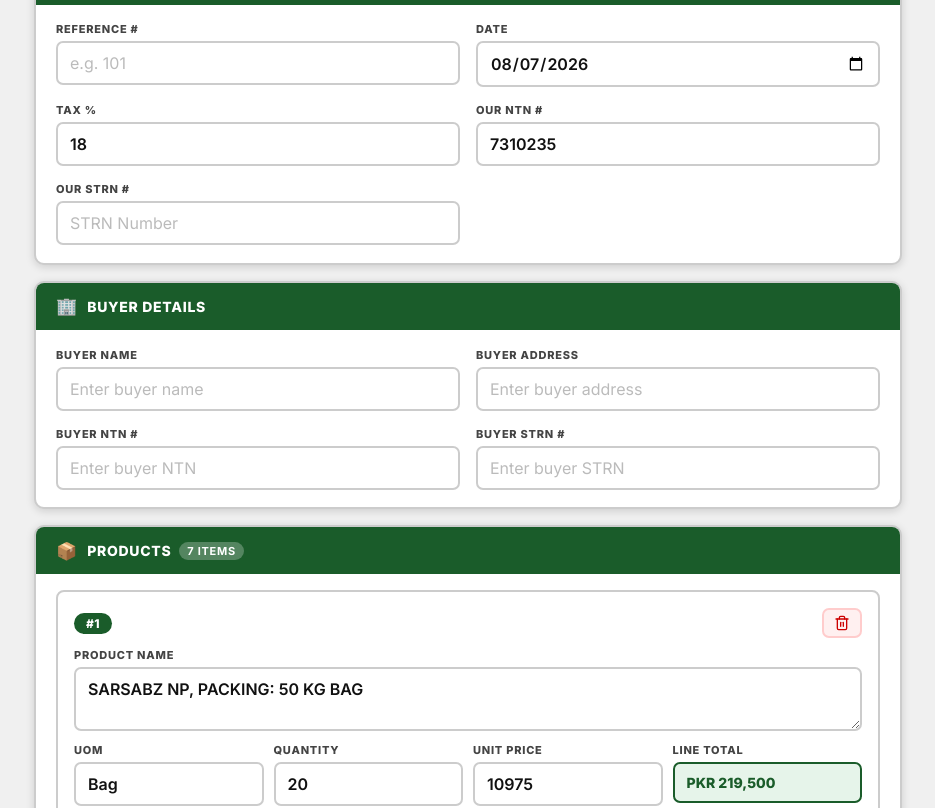
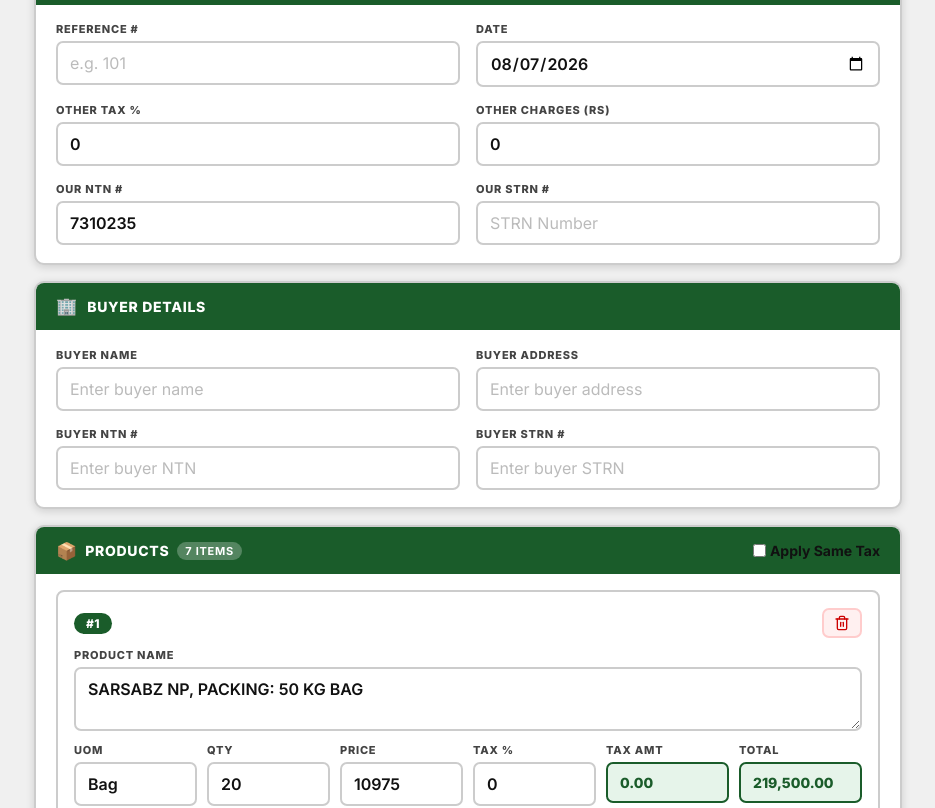
Before and after one commit to ranaaalihaider/Rehman-Agro-Invoice-Generator, a React (Vite) app: page / in a window 1280 px wide. Shown: the part 220-1028 px from the top of the page, without its empty margins (172-1107 px from the left). Built offline with nearby package versions, Linux system fonts and the light colour scheme.

Commit message:
Add product tax and other tax fields

```diff
--- a/src/App.jsx
+++ b/src/App.jsx
@@ -12,7 +12,10 @@
   const [refNum, setRefNum] = useState('');
   const today = new Date().toISOString().split('T')[0];
   const [date, setDate] = useState(today);
-  const [taxPercent, setTaxPercent] = useState(18);
+  const [applySameTax, setApplySameTax] = useState(false);
+  const [sameTaxPercent, setSameTaxPercent] = useState(0);
+  const [otherTaxPercent, setOtherTaxPercent] = useState(0);
+  const [otherCharges, setOtherCharges] = useState(0);
   const [ntnNumber, setNtnNumber] = useState('7310235');
   const [strnNumber, setStrnNumber] = useState('');
   const [buyerName, setBuyerName] = useState('');
@@ -21,23 +24,39 @@
   const [buyerNtn, setBuyerNtn] = useState('');
   const [buyerStrn, setBuyerStrn] = useState('');
   const [products, setProducts] = useState([
-    { id: 1, name: 'SARSABZ NP, PACKING: 50 KG BAG', uom: 'Bag', qty: 20, price: 10975 },
-    { id: 2, name: 'UREA, PACKING: 50KG/BAG, MAKE: ENGRO/FFC', uom: 'Bag', qty: 20, price: 4800 },
-    { id: 3, name: 'PAKARAB CAN, PACKING: 50KG/BAG', uom: 'Bag', qty: 20, price: 4375 },
-    { id: 4, name: 'ENGRO ZARKHEZ PLUS (8:23:18), PACKING 50KG/BAG', uom: 'Bag', qty: 30, price: 12310 },
-    { id: 5, name: 'SOP, PACKING: 25KG/BAG', uom: 'Bag', qty: 20, price: 8670 },
-    { id: 6, name: 'ZINC 33%', uom: 'Kgs', qty: 150, price: 570 },
-    { id: 7, name: 'FERTERA FMC MAKE: FMC', uom: 'Kgs', qty: 160, price: 380 },
+    { id: 1, name: 'SARSABZ NP, PACKING: 50 KG BAG', uom: 'Bag', qty: 20, price: 10975, tax: 0 },
+    { id: 2, name: 'UREA, PACKING: 50KG/BAG, MAKE: ENGRO/FFC', uom: 'Bag', qty: 20, price: 4800, tax: 0 },
+    { id: 3, name: 'PAKARAB CAN, PACKING: 50KG/BAG', uom: 'Bag', qty: 20, price: 4375, tax: 0 },
+    { id: 4, name: 'ENGRO ZARKHEZ PLUS (8:23:18), PACKING 50KG/BAG', uom: 'Bag', qty: 30, price: 12310, tax: 0 },
+    { id: 5, name: 'SOP, PACKING: 25KG/BAG', uom: 'Bag', qty: 20, price: 8670, tax: 0 },
+    { id: 6, name: 'ZINC 33%', uom: 'Kgs', qty: 150, price: 570, tax: 0 },
+    { id: 7, name: 'FERTERA FMC MAKE: FMC', uom: 'Kgs', qty: 160, price: 380, tax: 0 },
   ]);
 
   const invoiceRef = useRef(null);
 
   const addProduct = () => {
-    setProducts([...products, { id: Date.now(), name: '', uom: 'Nos', qty: 1, price: 0 }]);
+    setProducts([...products, { id: Date.now(), name: '', uom: 'Nos', qty: 1, price: 0, tax: applySameTax ? sameTaxPercent : 0 }]);
   };
 
   const updateProduct = (id, field, value) => {
     setProducts(products.map(p => p.id === id ? { ...p, [field]: value } : p));
+  };
+
+  const handleApplySameTaxToggle = (e) => {
+    const isChecked = e.target.checked;
+    setApplySameTax(isChecked);
+    if (isChecked) {
+      setProducts(products.map(p => ({ ...p, tax: sameTaxPercent })));
+    }
+  };
+
+  const handleSameTaxChange = (e) => {
+    const val = Number(e.target.value);
+    setSameTaxPercent(val);
+    if (applySameTax) {
+      setProducts(products.map(p => ({ ...p, tax: val })));
+    }
   };
 
   const removeProduct = (id) => {
@@ -45,8 +64,9 @@
   };
 
   const subTotal = products.reduce((sum, p) => sum + (p.qty * p.price), 0);
-  const taxAmount = subTotal * (taxPercent / 100);
-  const grandTotal = subTotal + taxAmount;
+  const totalProductTax = products.reduce((sum, p) => sum + (p.qty * p.price * (p.tax / 100)), 0);
+  const otherTaxAmount = subTotal * (otherTaxPercent / 100);
+  const grandTotal = subTotal + totalProductTax + otherTaxAmount + otherCharges;
 
   const fmt = (n) => n.toLocaleString(undefined, { minimumFractionDigits: 2, maximumFractionDigits: 2 });
 
@@ -167,8 +187,12 @@
                   <input className="field-input" type="date" value={date} onChange={e => setDate(e.target.value)} />
                 </div>
                 <div className="field">
-                  <label className="field-label">Tax %</label>
-                  <input className="field-input" type="number" value={taxPercent} onChange={e => setTaxPercent(Number(e.target.value))} />
+                  <label className="field-label">Other Tax %</label>
+                  <input className="field-input" type="number" value={otherTaxPercent} onChange={e => setOtherTaxPercent(Number(e.target.value))} />
+                </div>
+                <div className="field">
+                  <label className="field-label">Other Charges (Rs)</label>
+                  <input className="field-input" type="number" value={otherCharges} onChange={e => setOtherCharges(Number(e.target.value))} />
                 </div>
                 <div className="field">
                   <label className="field-label">Our NTN #</label>
@@ -209,9 +233,27 @@
 
             {/* Products Card */}
             <section className="form-card">
-              <div className="form-card-header">
-                <span className="form-card-icon">📦</span>
-                <h2 className="form-card-title">Products <span className="product-count">{products.length} item{products.length !== 1 ? 's' : ''}</span></h2>
+              <div className="form-card-header" style={{ display: 'flex', justifyContent: 'space-between', alignItems: 'center' }}>
+                <div style={{ display: 'flex', alignItems: 'center', gap: '8px' }}>
+                  <span className="form-card-icon">📦</span>
+                  <h2 className="form-card-title">Products <span className="product-count">{products.length} item{products.length !== 1 ? 's' : ''}</span></h2>
+                </div>
+                <div style={{ display: 'flex', alignItems: 'center', gap: '12px', fontSize: '14px' }}>
+                  <label style={{ display: 'flex', alignItems: 'center', gap: '4px', cursor: 'pointer', fontWeight: 'bold' }}>
+                    <input type="checkbox" checked={applySameTax} onChange={handleApplySameTaxToggle} />
+                    Apply Same Tax
+                  </label>
+                  {applySameTax && (
+                    <input
+                      type="number"
+                      className="field-input"
+                      style={{ width: '80px', padding: '4px 8px' }}
+                      value={sameTaxPercent}
+                      onChange={handleSameTaxChange}
+                      placeholder="Tax %"
+                    />
+                  )}
+                </div>
               </div>
 
               <div className="products-list">
@@ -234,22 +276,30 @@
                         style={{ resize: 'vertical', minHeight: '60px' }}
                       />
                     </div>
-                    <div className="product-meta-grid">
+                    <div className="product-meta-grid" style={{ gridTemplateColumns: 'repeat(auto-fit, minmax(100px, 1fr))' }}>
                       <div className="field">
                         <label className="field-label">UOM</label>
                         <input className="field-input" type="text" value={p.uom} onChange={e => updateProduct(p.id, 'uom', e.target.value)} />
                       </div>
                       <div className="field">
-                        <label className="field-label">Quantity</label>
+                        <label className="field-label">Qty</label>
                         <input className="field-input" type="number" value={p.qty} onChange={e => updateProduct(p.id, 'qty', Number(e.target.value))} />
                       </div>
                       <div className="field">
-                        <label className="field-label">Unit Price</label>
+                        <label className="field-label">Price</label>
                         <input className="field-input" type="number" value={p.price} onChange={e => updateProduct(p.id, 'price', Number(e.target.value))} />
                       </div>
                       <div className="field">
-                        <label className="field-label">Line Total</label>
-                        <div className="line-total">PKR {(p.qty * p.price).toLocaleString()}</div>
+                        <label className="field-label">Tax %</label>
+                        <input className="field-input" type="number" value={p.tax} onChange={e => updateProduct(p.id, 'tax', Number(e.target.value))} disabled={applySameTax} />
+                      </div>
+                      <div className="field">
+                        <label className="field-label">Tax Amt</label>
+                        <div className="line-total">{(p.qty * p.price * (p.tax / 100)).toLocaleString(undefined, { minimumFractionDigits: 2, maximumFractionDigits: 2 })}</div>
+                      </div>
+                      <div className="field">
+                        <label className="field-label">Total</label>
+                        <div className="line-total">{(p.qty * p.price + (p.qty * p.price * (p.tax / 100))).toLocaleString(undefined, { minimumFractionDigits: 2, maximumFractionDigits: 2 })}</div>
                       </div>
                     </div>
                   </div>
@@ -308,9 +358,21 @@
                 <span>PKR {fmt(subTotal)}</span>
               </div>
               <div className="summary-row">
-                <span>Tax ({taxPercent}%)</span>
-                <span>PKR {fmt(taxAmount)}</span>
+                <span>Total Tax Amount</span>
+                <span>PKR {fmt(totalProductTax)}</span>
               </div>
+              {otherTaxPercent > 0 && (
+                <div className="summary-row">
+                  <span>Other Tax ({otherTaxPercent}%)</span>
+                  <span>PKR {fmt(otherTaxAmount)}</span>
+                </div>
+              )}
+              {otherCharges > 0 && (
+                <div className="summary-row">
+                  <span>Other Charges</span>
+                  <span>PKR {fmt(otherCharges)}</span>
+                </div>
+              )}
               <div className="summary-row grand-total-row">
                 <span>Grand Total</span>
                 <span>PKR {fmt(grandTotal)}</span>
@@ -375,6 +437,8 @@
                     <th>UOM</th>
                     <th>Qty</th>
                     <th>Price</th>
+                    <th>Tax %</th>
+                    <th>Tax Amt</th>
                     <th>Total</th>
                   </tr>
                 </thead>
@@ -402,7 +466,7 @@
                 </tbody>
                 <tfoot>
                   <tr>
-                    <td colSpan="4" style={{ border: 'none', borderRight: '1px solid #ccc', verticalAlign: 'bottom', paddingBottom: '4px' }}>
+                    <td colSpan="6" style={{ border: 'none', borderRight: '1px solid #ccc', verticalAlign: 'bottom', paddingBottom: '4px' }}>
                       {signature && (
                         <div style={{ display: 'flex', alignItems: 'flex-end', gap: '8px', fontFamily: '"Times New Roman", Times, serif' }}>
                           <span style={{ fontWeight: 'bold', fontSize: '14px', whiteSpace: 'nowrap', paddingBottom: '2px' }}>Seller Signatures :</span>
@@ -420,12 +484,26 @@
                     <td style={{ fontWeight: 'bold', textAlign: 'right', paddingRight: '15px' }}>{fmt(subTotal)}</td>
                   </tr>
                   <tr>
-                    <td colSpan="4" style={{ border: 'none', borderRight: '1px solid #ccc' }}></td>
-                    <td style={{ fontWeight: 'bold', textAlign: 'right', paddingRight: '15px' }}>Tax ({taxPercent}%)</td>
-                    <td style={{ fontWeight: 'bold', textAlign: 'right', paddingRight: '15px' }}>{fmt(taxAmount)}</td>
+                    <td colSpan="6" style={{ border: 'none', borderRight: '1px solid #ccc' }}></td>
+                    <td style={{ fontWeight: 'bold', textAlign: 'right', paddingRight: '15px' }}>Total Tax Amount</td>
+                    <td style={{ fontWeight: 'bold', textAlign: 'right', paddingRight: '15px' }}>{fmt(totalProductTax)}</td>
                   </tr>
+                  {otherTaxPercent > 0 && (
                   <tr>
-                    <td colSpan="4" style={{ border: 'none' }}></td>
+                    <td colSpan="6" style={{ border: 'none', borderRight: '1px solid #ccc' }}></td>
+                    <td style={{ fontWeight: 'bold', textAlign: 'right', paddingRight: '15px' }}>Other Tax ({otherTaxPercent}%)</td>
+                    <td style={{ fontWeight: 'bold', textAlign: 'right', paddingRight: '15px' }}>{fmt(otherTaxAmount)}</td>
+                  </tr>
+                  )}
+                  {otherCharges > 0 && (
+                  <tr>
+                    <td colSpan="6" style={{ border: 'none', borderRight: '1px solid #ccc' }}></td>
+                    <td style={{ fontWeight: 'bold', textAlign: 'right', paddingRight: '15px' }}>Other Charges</td>
+                    <td style={{ fontWeight: 'bold', textAlign: 'right', paddingRight: '15px' }}>{fmt(otherCharges)}</td>
+                  </tr>
+                  )}
+                  <tr>
+                    <td colSpan="6" style={{ border: 'none' }}></td>
                     <td style={{ fontWeight: 'bold', textAlign: 'right', paddingRight: '15px', fontSize: '16px', color: '#000', borderTop: '2px solid #000', borderBottom: '2px double #000' }}>GRAND TOTAL</td>
                     <td style={{ fontWeight: 'bold', textAlign: 'right', paddingRight: '15px', fontSize: '16px', color: '#000', borderTop: '2px solid #000', borderBottom: '2px double #000' }}>{fmt(grandTotal)}</td>
                   </tr>
@@ -468,9 +546,15 @@
               )}
               <table className="invoice-table">
                 <thead><tr>
-                  <th style={{ width: '40px' }}>No.</th>
-                  <th>Product</th><th>UOM</th><th>Qty</th><th>Price</th><th>Total</th>
-                </tr></thead>
+                    <th style={{ width: '40px' }}>No.</th>
+                    <th>Product</th>
+                    <th>UOM</th>
+                    <th>Qty</th>
+                    <th>Price</th>
+                    <th>Tax %</th>
+                    <th>Tax Amt</th>
+                    <th>Total</th>
+                  </tr></thead>
                 <tbody>
                   {products.map((p, idx) => (
                     <tr key={p.id}>
@@ -492,7 +576,7 @@
                 </tbody>
                 <tfoot>
                   <tr>
-                    <td colSpan="4" style={{ border: 'none', borderRight: '1px solid #ccc', verticalAlign: 'bottom', paddingBottom: '4px' }}>
+                    <td colSpan="6" style={{ border: 'none', borderRight: '1px solid #ccc', verticalAlign: 'bottom', paddingBottom: '4px' }}>
                       {signature && (
                         <div style={{ display: 'flex', alignItems: 'flex-end', gap: '8px', fontFamily: '"Times New Roman", Times, serif' }}>
                           <span style={{ fontWeight: 'bold', fontSize: '14px', whiteSpace: 'nowrap', paddingBottom: '2px' }}>Seller Signatures :</span>
@@ -510,12 +594,26 @@
                     <td style={{ fontWeight: 'bold', textAlign: 'right', paddingRight: '15px' }}>{fmt(subTotal)}</td>
                   </tr>
                   <tr>
-                    <td colSpan="4" style={{ border: 'none', borderRight: '1px solid #ccc' }}></td>
-                    <td style={{ fontWeight: 'bold', textAlign: 'right', paddingRight: '15px' }}>Tax ({taxPercent}%)</td>
-                    <td style={{ fontWeight: 'bold', textAlign: 'right', paddingRight: '15px' }}>{fmt(taxAmount)}</td>
+                    <td colSpan="6" style={{ border: 'none', borderRight: '1px solid #ccc' }}></td>
+                    <td style={{ fontWeight: 'bold', textAlign: 'right', paddingRight: '15px' }}>Total Tax Amount</td>
+                    <td style={{ fontWeight: 'bold', textAlign: 'right', paddingRight: '15px' }}>{fmt(totalProductTax)}</td>
                   </tr>
+                  {otherTaxPercent > 0 && (
                   <tr>
-                    <td colSpan="4" style={{ border: 'none' }}></td>
+                    <td colSpan="6" style={{ border: 'none', borderRight: '1px solid #ccc' }}></td>
+                    <td style={{ fontWeight: 'bold', textAlign: 'right', paddingRight: '15px' }}>Other Tax ({otherTaxPercent}%)</td>
+                    <td style={{ fontWeight: 'bold', textAlign: 'right', paddingRight: '15px' }}>{fmt(otherTaxAmount)}</td>
+                  </tr>
+                  )}
+                  {otherCharges > 0 && (
+                  <tr>
+                    <td colSpan="6" style={{ border: 'none', borderRight: '1px solid #ccc' }}></td>
+                    <td style={{ fontWeight: 'bold', textAlign: 'right', paddingRight: '15px' }}>Other Charges</td>
+                    <td style={{ fontWeight: 'bold', textAlign: 'right', paddingRight: '15px' }}>{fmt(otherCharges)}</td>
+                  </tr>
+                  )}
+                  <tr>
+                    <td colSpan="6" style={{ border: 'none' }}></td>
                     <td style={{ fontWeight: 'bold', textAlign: 'right', paddingRight: '15px', fontSize: '16px', color: '#000', borderTop: '2px solid #000', borderBottom: '2px double #000' }}>GRAND TOTAL</td>
                     <td style={{ fontWeight: 'bold', textAlign: 'right', paddingRight: '15px', fontSize: '16px', color: '#000', borderTop: '2px solid #000', borderBottom: '2px double #000' }}>{fmt(grandTotal)}</td>
                   </tr>
```
